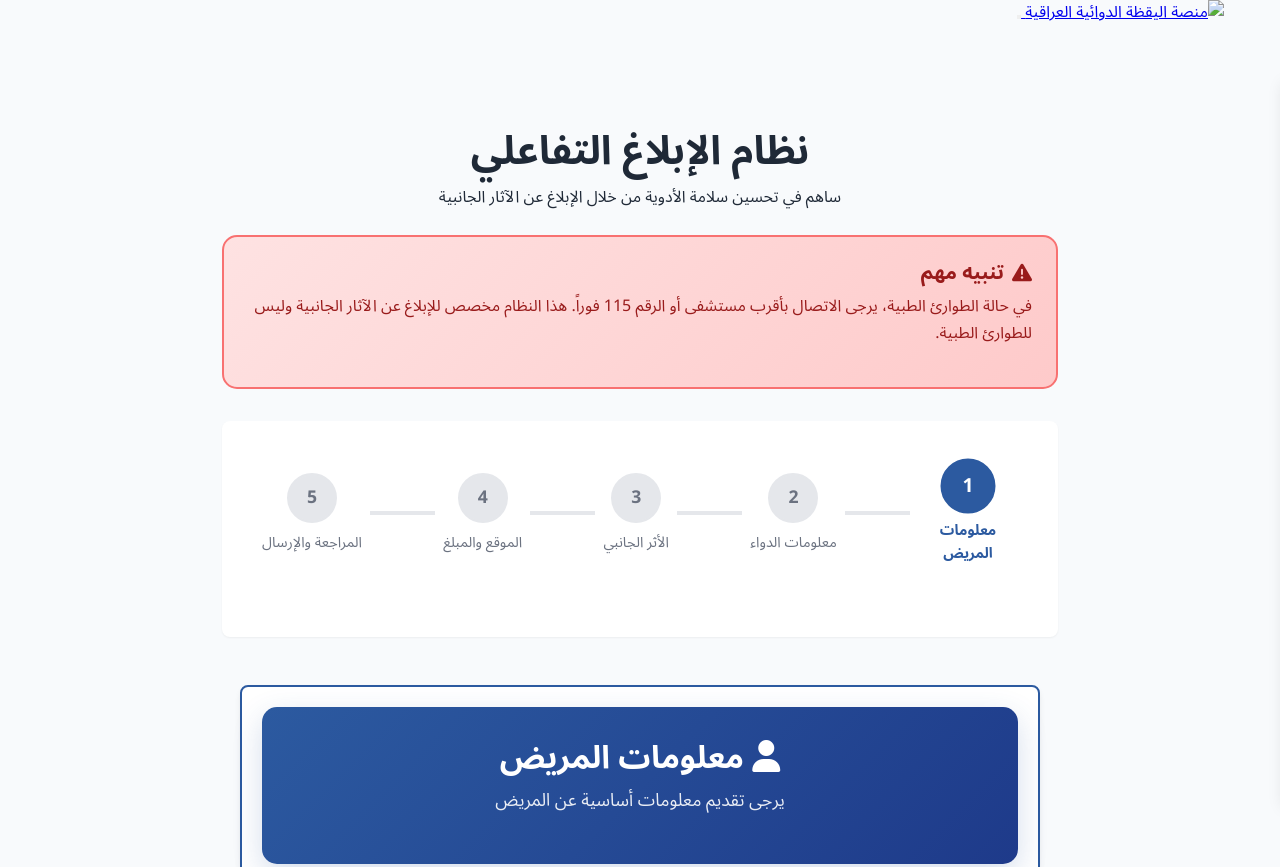
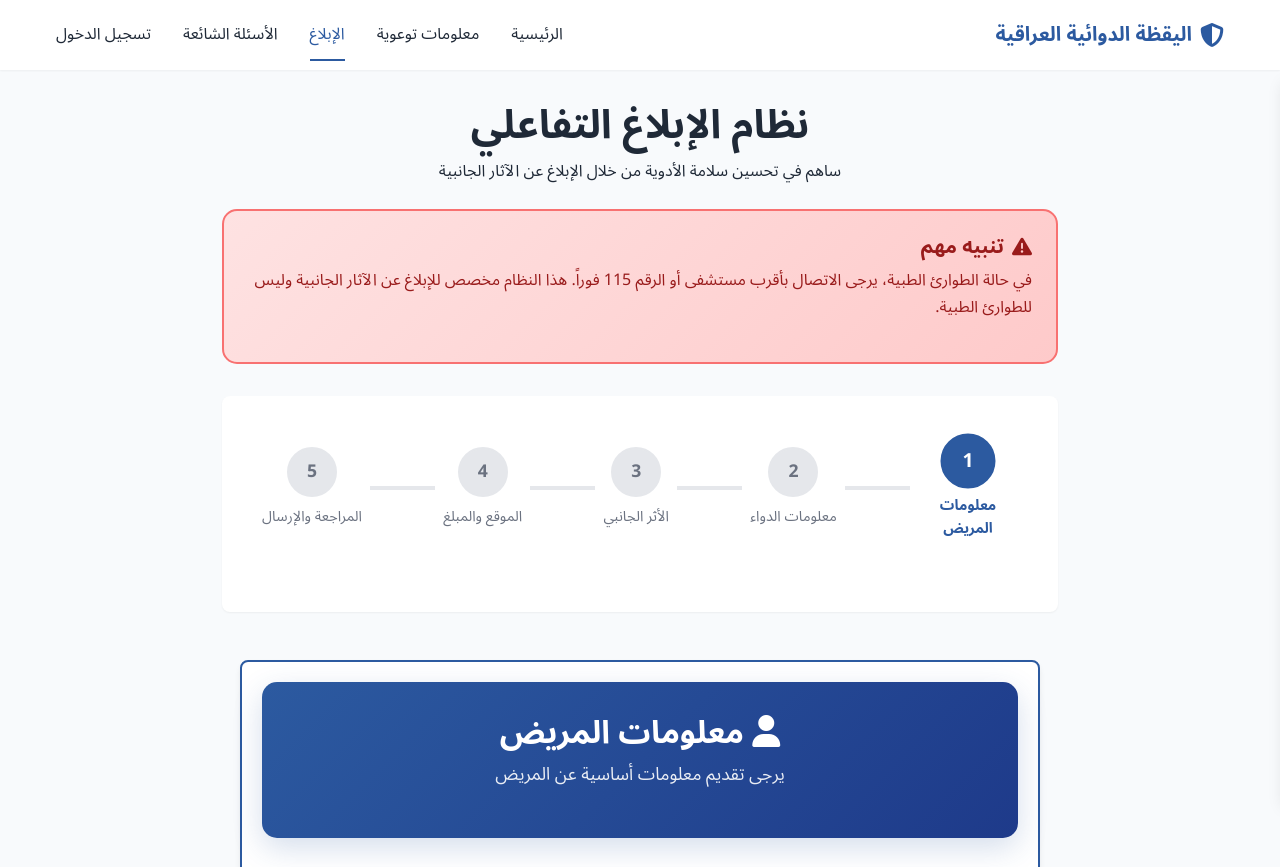
Before and after one commit to dwef4343422/New-test, a plain HTML site: page static/report.html in a window 1280 px wide. Shown: the top 867 px of the page. Drawn offline with Linux system fonts and the light colour scheme; no server answers.

Commit message:
Update report.html

```diff
--- a/static/report.html
+++ b/static/report.html
@@ -440,29 +440,37 @@
     </style>
 </head>
 <body>
-    <header class="site-header">
-        <div class="container">
-            <div class="header-content">
-                <a href="index.html" class="logo">
-                    <img src="img/logo.png" alt="منصة اليقظة الدوائية العراقية">
-                </a>
-
-                <button id="nav-toggle" class="mobile-nav-toggle">
-                    <span class="hamburger"></span>
-                </button>
-
-                <nav id="mobile-menu" class="mobile-menu">
-                    <ul class="nav-list">
-                        <li><a href="index.html" class="nav-link">الرئيسية</a></li>
-                        <li><a href="report.html" class="nav-link">الإبلاغ</a></li>
-                        <li><a href="dashboard.html" class="nav-link">لوحة التحكم</a></li>
-                        <li><a href="faq.html" class="nav-link">الأسئلة الشائعة</a></li>
-                        <li><a href="info.html" class="nav-link">معلومات</a></li>
-                    </ul>
-                </nav>
+    <!-- Navigation -->
+    <nav class="navbar">
+        <div class="nav-container">
+            <div class="nav-logo">
+                <i class="fas fa-shield-alt"></i>
+                <span>اليقظة الدوائية العراقية</span>
+            </div>
+            <div class="nav-menu" id="nav-menu">
+                <a href="index.html" class="nav-link">الرئيسية</a>
+                <a href="info.html" class="nav-link">معلومات توعوية</a>
+                <a href="report.html" class="nav-link active">الإبلاغ</a>
+                <a href="faq.html" class="nav-link">الأسئلة الشائعة</a>
+                <a href="dashboard.html" class="nav-link auth-required" style="display: none;">لوحة التحكم</a>
+                <a href="login.html" class="nav-link guest-only">تسجيل الدخول</a>
+            </div>
+            <div class="nav-toggle" id="nav-toggle">
+                <span class="bar"></span>
+                <span class="bar"></span>
+                <span class="bar"></span>
+            </div>
+            <!-- Mobile Menu (This was missing) -->
+            <div class="mobile-menu" id="mobile-menu">
+                <a href="index.html" class="nav-link">الرئيسية</a>
+                <a href="info.html" class="nav-link">معلومات توعوية</a>
+                <a href="report.html" class="nav-link active">الإبلاغ</a>
+                <a href="faq.html" class="nav-link">الأسئلة الشائعة</a>
+                <a href="dashboard.html" class="nav-link auth-required" style="display: none;">لوحة التحكم</a>
+                <a href="login.html" class="nav-link guest-only">تسجيل الدخول</a>
             </div>
         </div>
-    </header>
+    </nav>
 
     <!-- Main Content -->
     <main style="margin-top: 70px;">
@@ -817,6 +825,6 @@
 
     <script src="js/auth.js"></script>
     <script src="js/main.js"></script>
-    <script src="js/faq.js"></script>
+    <script src="js/report.js"></script>
 </body>
 </html>
```
